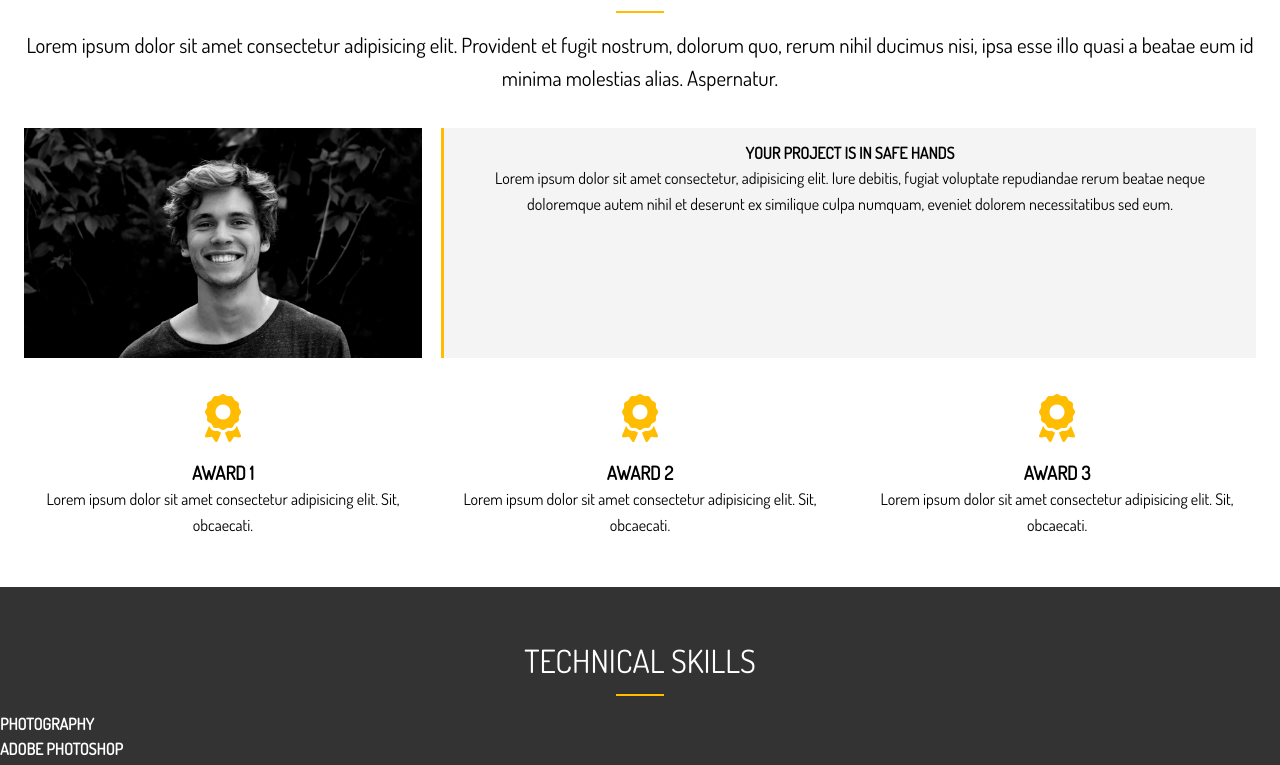
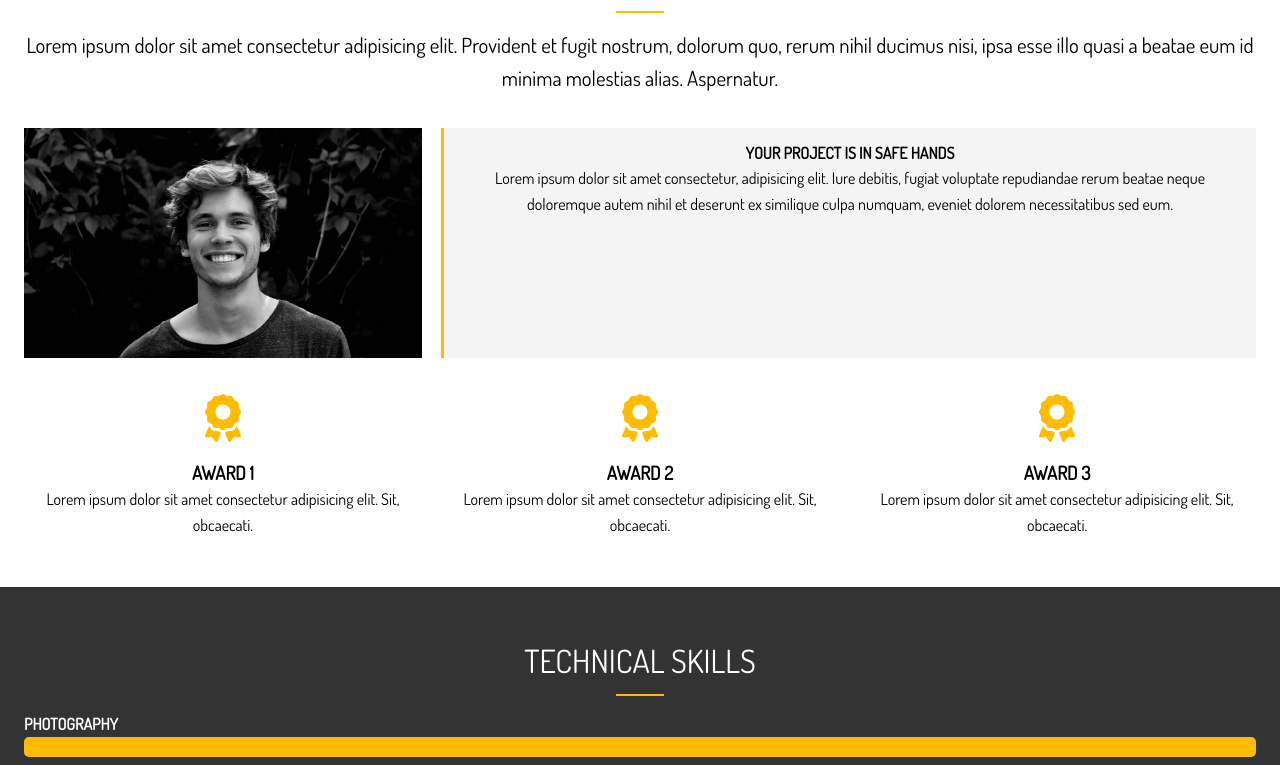
Before and after one commit to istvan-tamas/sass-portfolio, a plain HTML site: page dist/about.html in a window 1280 px wide. Shown: the part 187-952 px from the top of the page. Drawn offline with Linux system fonts and the light colour scheme.

Commit message:
Added progress bars

```diff
--- a/dist/about.html
+++ b/dist/about.html
@@ -65,6 +65,7 @@
     <section id="about-b" class="bg-dark py-3">
         <h2 class="section-title">Technical skills</h2>
         <div class="bottom-line"></div>
+        <div class="container">
         <h4>Photography</h4>
         <div class="progress">
             <div style="width:100%"></div>
@@ -103,7 +104,7 @@
 
             </div>
         </div>
-
+    </div>
     </footer>
 
 </body>
--- a/dist/css/main.css
+++ b/dist/css/main.css
@@ -245,6 +245,18 @@ img {
   color: #FFBC00;
   margin: 1rem; }
 
+#about-b .progress {
+  overflow: hidden;
+  height: 20px;
+  background: #CCC;
+  border-radius: 5px;
+  margin-bottom: 0.6rem; }
+  #about-b .progress div {
+    height: 100%;
+    color: #FFF;
+    text-align: center;
+    background-color: #FFBC00; }
+
 #main-footer {
   background: #333;
   color: #FFF;
```
